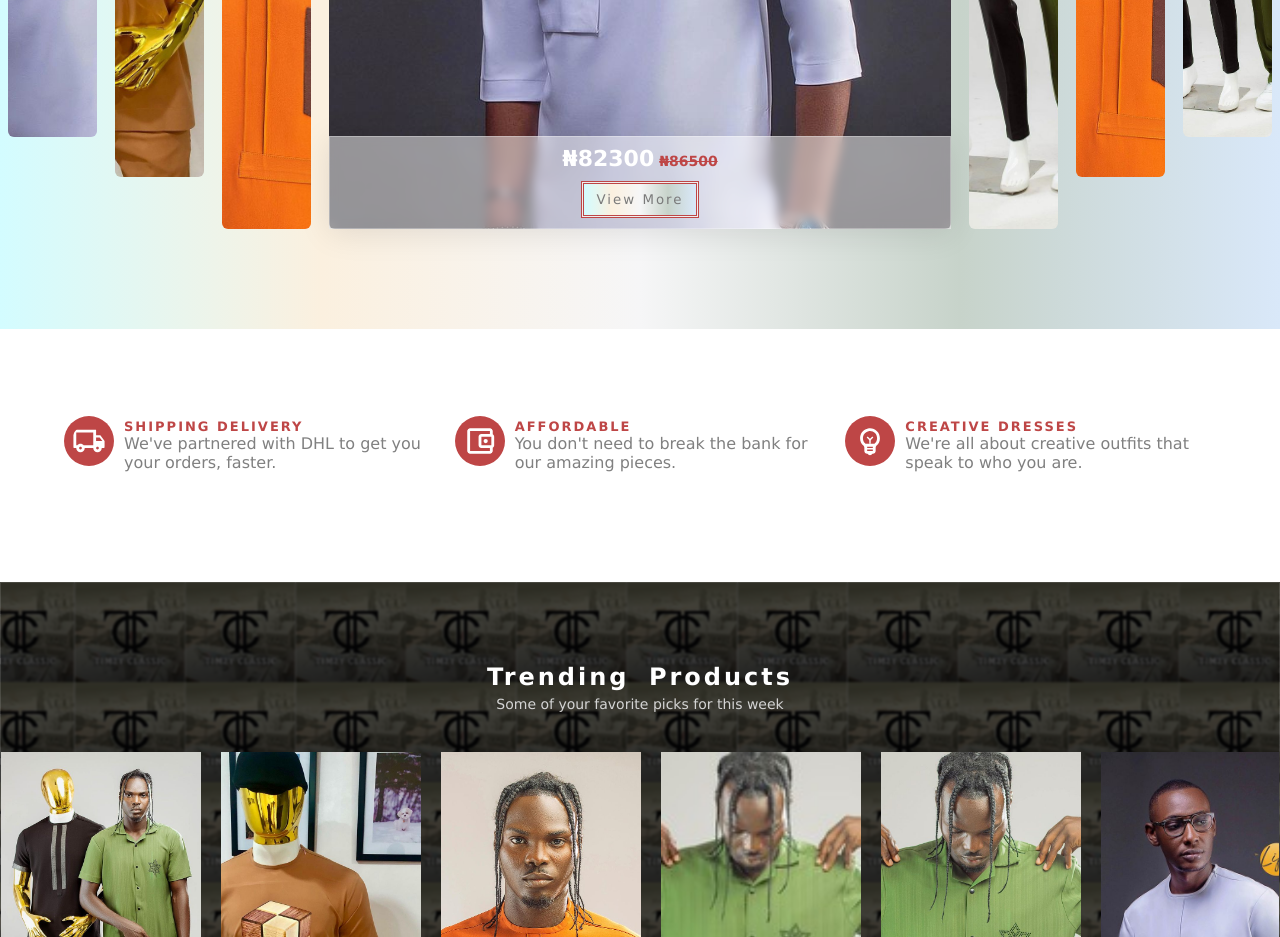
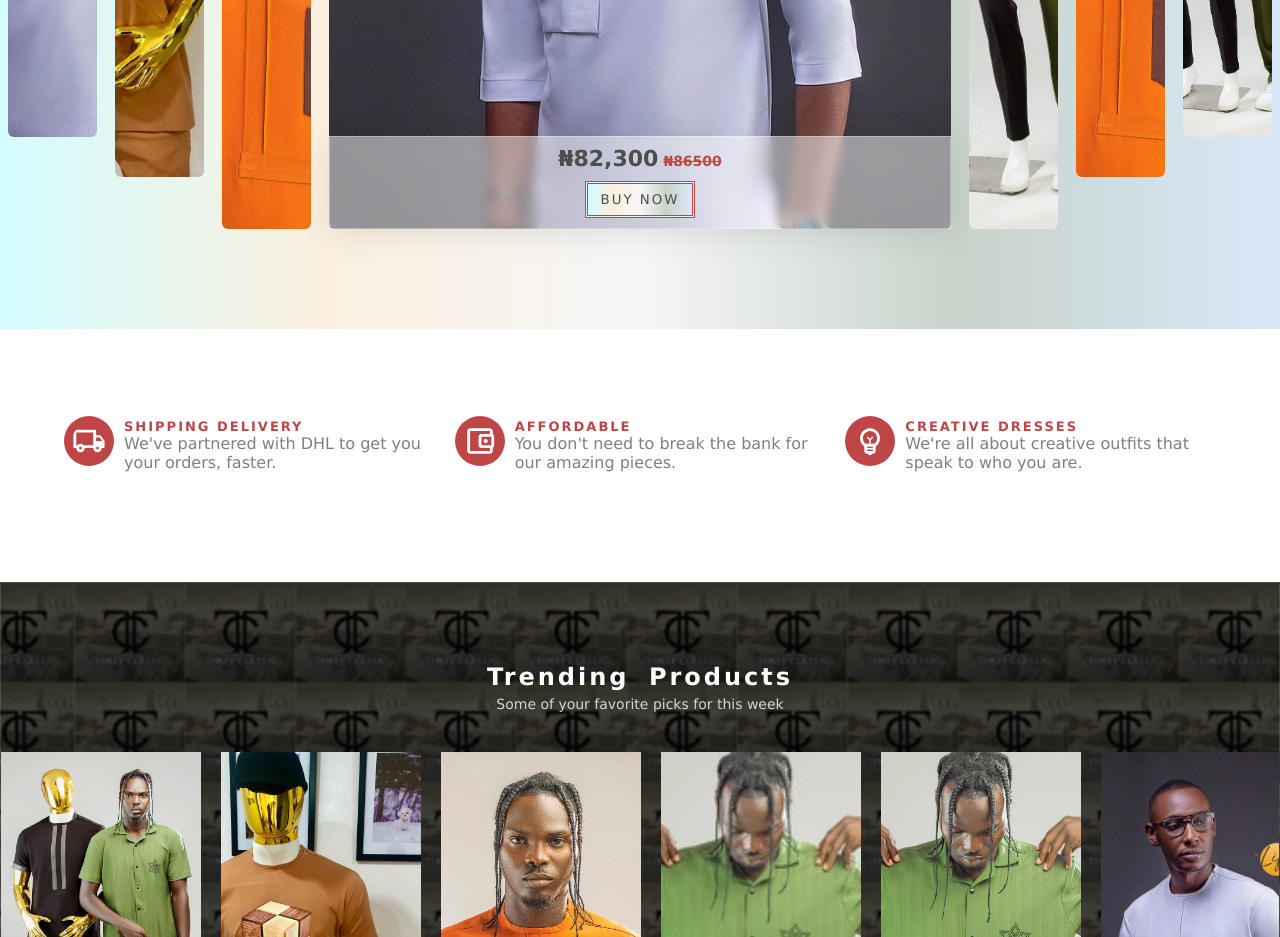
Before and after one commit to yakubu-josiah/TimzyClassic_client, a React (Create React App) app in the folder client/: page / in a window 1280 px wide. Shown: the part 2320-3257 px from the top of the page. Built offline with nearby package versions, Linux system fonts and the light colour scheme.

Commit message:
fix: format of card prices and style color adjusted

```diff
--- a/client/src/components/UI/CollectionSlide.css
+++ b/client/src/components/UI/CollectionSlide.css
@@ -106,7 +106,7 @@
     transition: 0.7s ease;
     display: inline-block;
     opacity: 0;
-    color: #fff;
+    color: #4e4c4c;
     animation: showContent 1s ease-in-out 0.2s 1 forwards;
 }
 
@@ -128,7 +128,6 @@
     display: block;
     margin: 0 auto;
     padding: 1px;
-    border: 1px solid #fff;
     border: 1px solid #be4646;
 
 }
@@ -138,23 +137,19 @@
     width: 100%;
     height: 100%;
     font-weight: 500;
-    color: #fff;
-    color: #7a7a7a;
+    color: #4e4c4c;
     letter-spacing: 2px;
     border: 1px solid #be4646;
     backdrop-filter: blur(3px);
     opacity: 0;
     animation: showContent 1s ease-in-out 0.1s 1 forwards;
-    background: #be4646;
     background: linear-gradient(to right, #d3fcff, #fbf0df, #f6f6f7, #c7d3ca, #d9e8f9);
 }
 .CS .CS_cont .CS_images .CS_img .CS_details a:hover{
     margin: 0;
     cursor: pointer;
-    background: linear-gradient(to right, #d3fcff, #fbf0df, #f6f6f7, #c7d3ca, #d9e8f9);
     background: #be4646;
     border: 1px solid #be4646;
-    color: #7a7a7a;
     color: #ffffff;
     transition: all ease 0.4s;
 }
--- a/client/src/components/UI/CollectionSlide.jsx
+++ b/client/src/components/UI/CollectionSlide.jsx
@@ -95,10 +95,10 @@ export default function CollectionSlide({ type }) {
                         >
                             <img src={item.image} alt={item.title} />
                             <div className={`CS_details ${activeIndex === index ? "CS_details" : ""}`}>
-                                <h2>₦{item.price}</h2>
+                                <h2>₦{item.price.toString().replace(/\B(?=(\d{3})+(?!\d))/g, ",")}</h2>
                                 <p>₦{item.price + 4200} </p>
                                 <button>
-                                    <Link to={`/product/${item.id}`}>View More</Link>
+                                    <Link to={`/product/${item.id}`}>BUY NOW</Link>
                                 </button>
                             </div>
                         </div>
```
